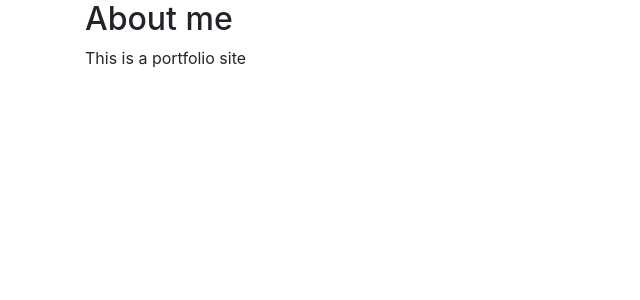
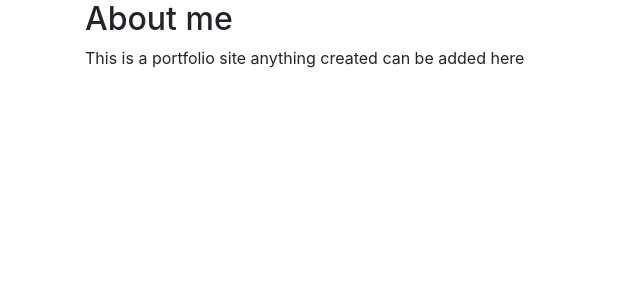
Before and after one commit to rpalmer9696/udemy-python, a Flask app: page /about/ in a window 1280 px wide. Shown: the part 56-356 px from the top of the page, without its empty margins (0-640 px from the left). Run offline with Flask 2, Linux system fonts and the light colour scheme; some libraries are stand-ins or nearby versions.

Commit message:
Adds more detail to home page and about page

```diff
--- a/coursework/Section13/templates/about.html
+++ b/coursework/Section13/templates/about.html
@@ -2,6 +2,6 @@
 {%block content%}
 <div class="about">
     <h2>About me</h2>
-    <span>This is a portfolio site</span>
+    <span>This is a portfolio site anything created can be added here</span>
 </div>
 {%endblock%}
--- a/coursework/Section13/templates/home.html
+++ b/coursework/Section13/templates/home.html
@@ -2,6 +2,6 @@
 {%block content%}
 <div class="home">
     <h2>Homepage</h2>
-    <p>A Simple Site powered by Python</p>
+    <p>A Simple Site powered by Python Flask</p>
 </div>
 {%endblock%}
```
